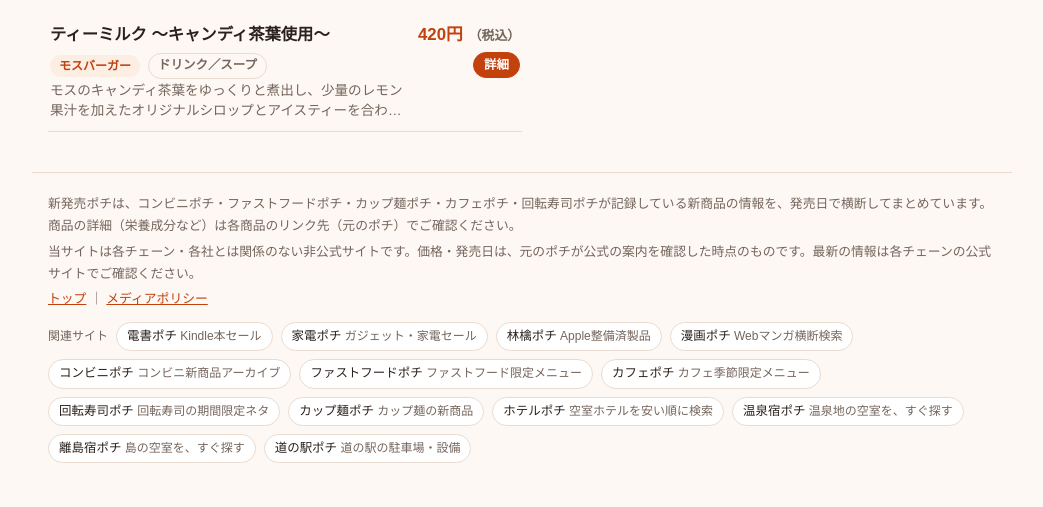
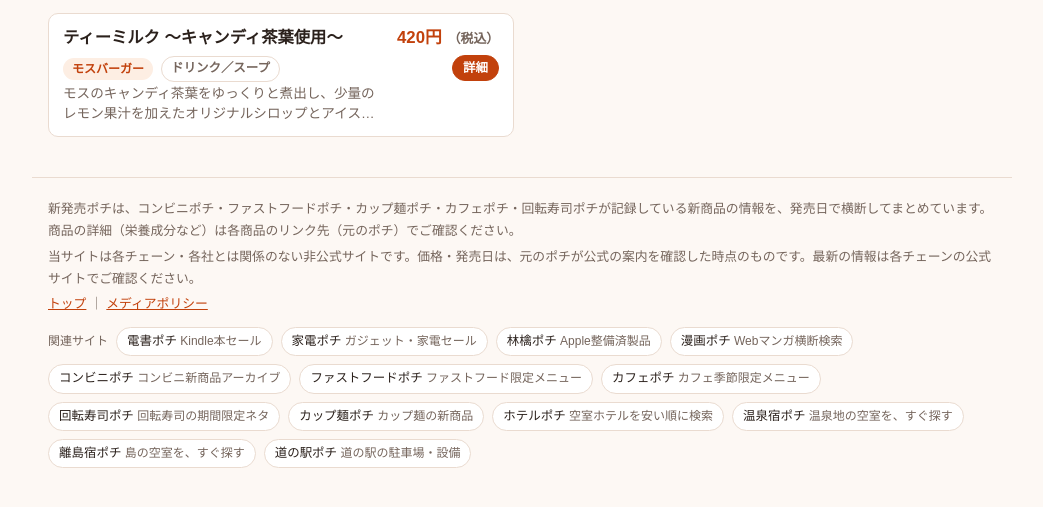
Before and after one commit to netafull/shinhatsubai-pochi, a plain HTML site: page docs/date/2026-05-20/index.html in a window 1280 px wide. Shown: the part 251-758 px from the top of the page, without its empty margins (118-1161 px from the left). Drawn offline with Linux system fonts and the light colour scheme.

Commit message:
一覧の商品ごとに枠を付け、2列のあいだを空ける
左右の商品が続いて1つに見えていたため。

Co-Authored-By: Claude Opus 5.5 <noreply@anthropic.com>

```diff
--- a/docs/static/style.css
+++ b/docs/static/style.css
@@ -183,3 +183,11 @@ h2 {
 
 /* 販売地域ラベル（同名・同発売日で地域違いの商品の見分け用） */
 .region { margin-left: 6px; font-size: 0.8rem; font-weight: 400; color: var(--muted); }
+
+/* 2列のとき左右の商品が続いて見えないよう、商品ごとに枠を付けて列のあいだを空ける（2026-11-18） */
+.ms-cards { gap: 10px; }
+@media (min-width: 700px) { .ms-cards { gap: 12px 16px; } }
+.ms-card {
+  background: var(--card); border: 1px solid var(--line); border-radius: 10px;
+  padding: 12px 14px;
+}
--- a/static/style.css
+++ b/static/style.css
@@ -183,3 +183,11 @@ h2 {
 
 /* 販売地域ラベル（同名・同発売日で地域違いの商品の見分け用） */
 .region { margin-left: 6px; font-size: 0.8rem; font-weight: 400; color: var(--muted); }
+
+/* 2列のとき左右の商品が続いて見えないよう、商品ごとに枠を付けて列のあいだを空ける（2026-11-18） */
+.ms-cards { gap: 10px; }
+@media (min-width: 700px) { .ms-cards { gap: 12px 16px; } }
+.ms-card {
+  background: var(--card); border: 1px solid var(--line); border-radius: 10px;
+  padding: 12px 14px;
+}
```
